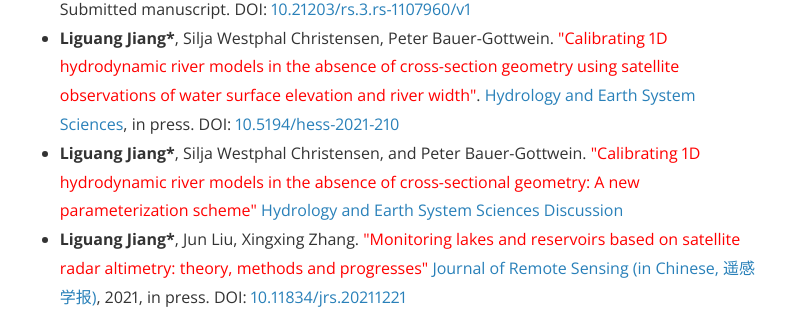
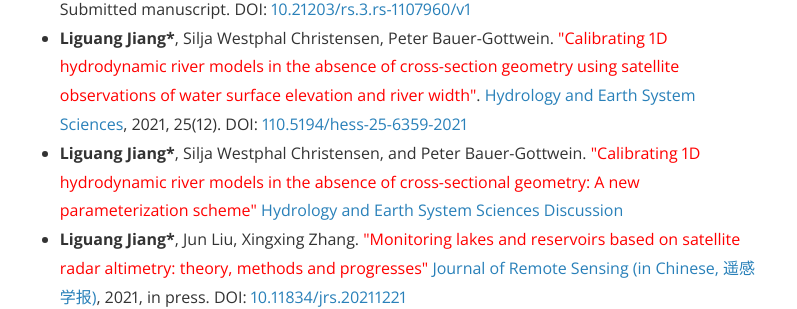
Before and after one commit to 12530/rshydro, a Jekyll site: the page built from publications.md, in a window 1280 px wide and 900 px high, scrolled down 463 px. Shown: the part 147-456 px from the top of the window, without its empty margins (241-1038 px from the left). Built offline with Jekyll 4.4.1, drawn with Linux system fonts in a browser that asks for light colours; nearby versions of some CDN libraries.

Commit message:
Update publications.md

```diff
--- a/publications.md
+++ b/publications.md
@@ -11,7 +11,7 @@ main_nav: true
 <h3>2021</h3>
 <ul>
   <li>Jun Liu*,<b>Liguang Jiang</b>, Filippo Bandini, Cécile M.M. Kittel, Nicola Balbarini, Nisha Gill Hansted, Henrik Grosen, Peter Bauer-Gottwein. <font color="red">"Spatio-temporally Varying Manning Roughness in Rivers and Streams: A calibration approach using in-situ water level and UAS altimetry"</font>. Submitted manuscript. DOI: <a href="https://doi.org/10.21203/rs.3.rs-1107960/v1">10.21203/rs.3.rs-1107960/v1</a></li>
-  <li><b>Liguang Jiang*</b>, Silja Westphal Christensen, Peter Bauer-Gottwein. <font color="red">"Calibrating 1D hydrodynamic river models in the absence of cross-section geometry using satellite observations of water surface elevation and river width"</font>. <a href="https://hess.copernicus.org/preprints/hess-2021-210/"> Hydrology and Earth System Sciences</a>, in press. DOI: <a href="https://doi.org/10.5194/hess-2021-210">10.5194/hess-2021-210</a></li>
+  <li><b>Liguang Jiang*</b>, Silja Westphal Christensen, Peter Bauer-Gottwein. <font color="red">"Calibrating 1D hydrodynamic river models in the absence of cross-section geometry using satellite observations of water surface elevation and river width"</font>. <a href="https://trader.copernicus.org/tools/paymentForm/paymentForm.php"> Hydrology and Earth System Sciences</a>, 2021, 25(12). DOI: <a href="https://doi.org/10.5194/hess-25-6359-2021">110.5194/hess-25-6359-2021</a></li>
   <li><b>Liguang Jiang*</b>, Silja Westphal Christensen, and Peter Bauer-Gottwein. <font color="red"> "Calibrating 1D hydrodynamic river models in the absence of cross-sectional geometry: A new parameterization scheme" </font> <a href="https://hess.copernicus.org/preprints/hess-2021-210/"> Hydrology and Earth System Sciences Discussion </a></li>
   <li><b>Liguang Jiang*</b>, Jun Liu, Xingxing Zhang. <font color="red"> "Monitoring lakes and reservoirs based on satellite radar altimetry: theory, methods and progresses" </font> <a href="http://www.jors.cn/jrs/ch/reader/view_abstract.aspx?doi=10.11834/jrs.20211221"> Journal of Remote Sensing (in Chinese, 遥感学报)</a>, 2021, in press. DOI: <a href="http://www.jors.cn/jrs/ch/reader/view_abstract.aspx?doi=10.11834/jrs.20211221">10.11834/jrs.20211221</a></li>
   <li>Jun Liu, <b>Liguang Jiang*</b>, Xingxing Zhang, Daniel Druce, Cécile M. M. Kittel,  Christian Tøttrup, Peter Bauer-Gottwein. <font color="red"> "Impacts of water resources management on land water storage in the North China Plain: insights from multi-mission earth observations" </font> <a href="https://www.sciencedirect.com/science/article/pii/S0022169421009835"> Journal of Hydrology</a>, 2021, 603, 126933 DOI: <a href="https://doi.org/10.1016/j.jhydrol.2021.126933">10.1016/j.jhydrol.2021.126933</a></li>
```
